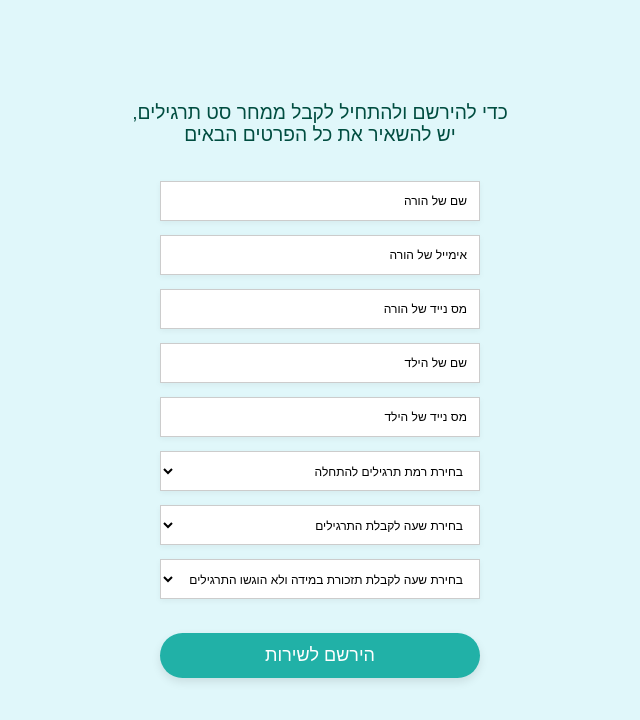
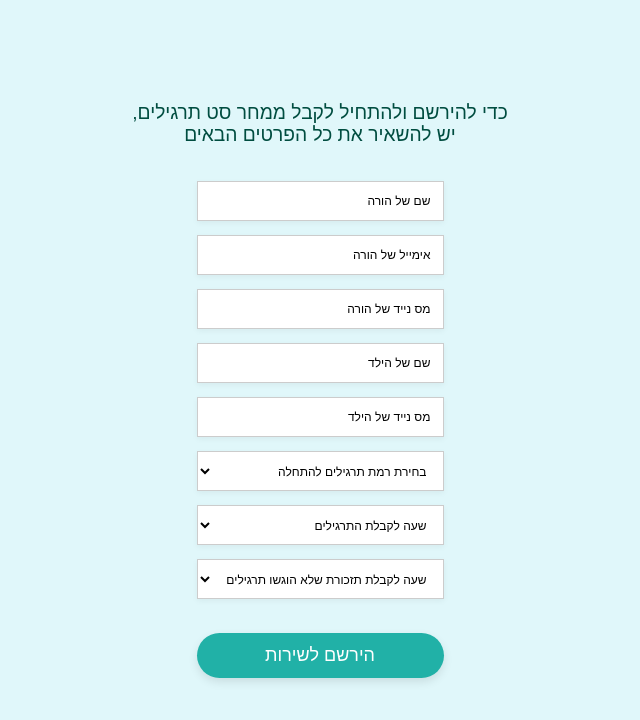
Before and after one commit to shaharmaliss/multi, a React (Create React App) app: page /new-card in a window 1280 px wide. Shown: the top 720 px of the page, without its empty margins (320-960 px from the left). Built offline with nearby package versions, Linux system fonts and the light colour scheme.

Commit message:
last field to long description

```diff
--- a/src/new-card.js
+++ b/src/new-card.js
@@ -160,7 +160,7 @@
           onChange={handleChange}
           required
         >
-          <option value="" >בחירת שעה לקבלת התרגילים</option>
+          <option value="" >שעה לקבלת התרגילים</option>
           {drillHours.map((hour) => (
   <option key={hour} value={hour} style={{ fontSize: '10px' }}>{hour}</option>
 ))}
@@ -173,7 +173,7 @@
           onChange={handleChange}
           required
         >
-          <option value="">בחירת שעה לקבלת תזכורת במידה ולא הוגשו התרגילים</option>
+          <option value="">שעה לקבלת תזכורת שלא הוגשו תרגילים</option>
           {reminderHours.map((hour) => (
             <option key={hour} value={hour}>{hour}</option>
           ))}
```
